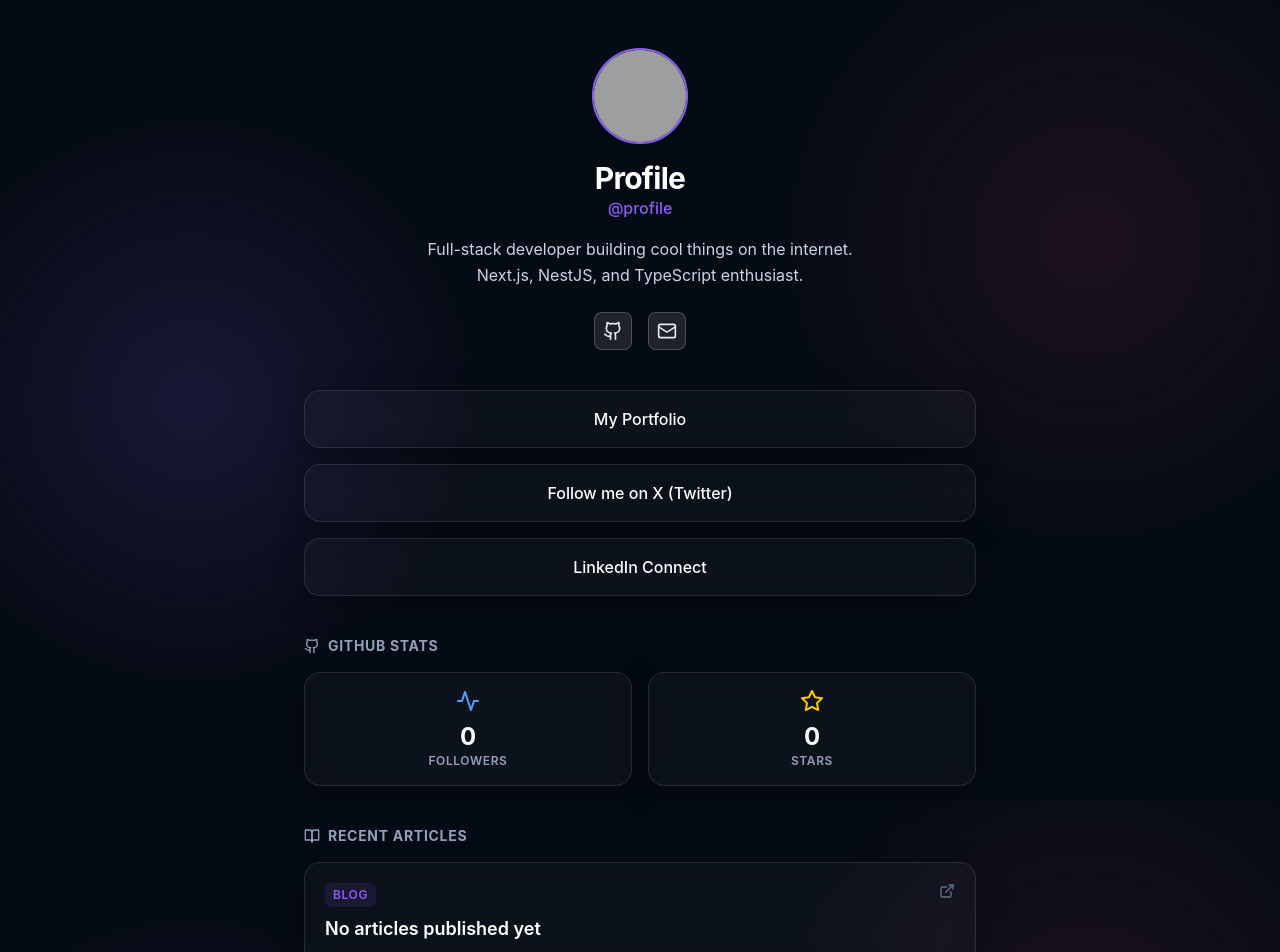
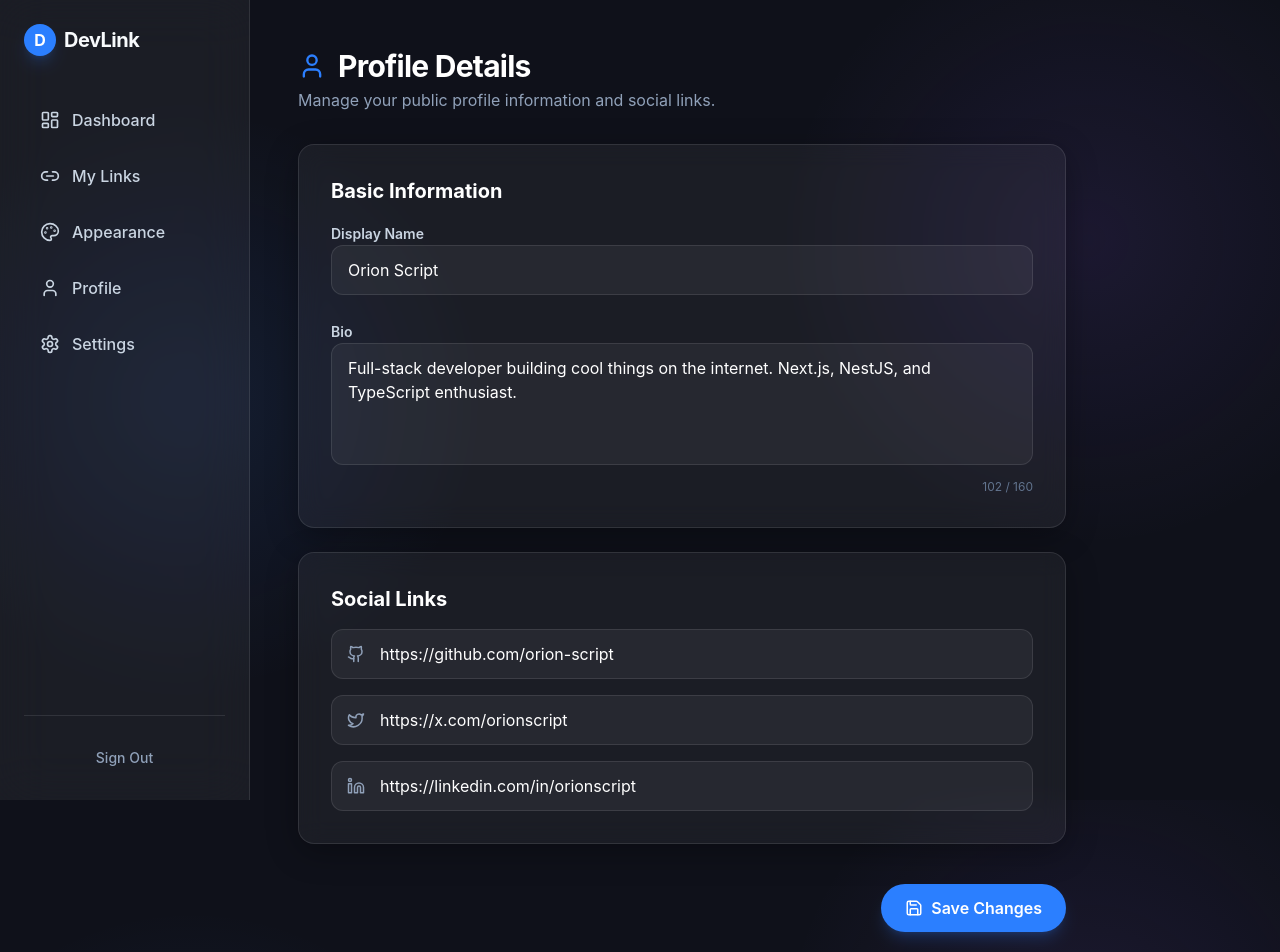
Before and after one commit to orion-script/link-in-bio-frontend, a Next.js app: page /profile in a window 1280 px wide. Shown: the top 952 px of the page. Built offline with nearby package versions, Linux system fonts and the light colour scheme; no server answers; grey boxes are pictures that could not be loaded.

Commit message:
Day 13: QA & Bug Fixes

```diff
--- /dev/null
+++ b/src/app/(dashboard)/profile/page.tsx
@@ -0,0 +1,149 @@
+'use client';
+
+import { useState } from 'react';
+import { User, Save, Github, Twitter, Linkedin, Loader } from 'lucide-react';
+
+export default function ProfilePage() {
+  const [loading, setLoading] = useState(false);
+  const [success, setSuccess] = useState(false);
+
+  // Mock state since we haven't built the PATCH /users/:id route
+  const [formData, setFormData] = useState({
+    displayName: 'Orion Script',
+    bio: 'Full-stack developer building cool things on the internet. Next.js, NestJS, and TypeScript enthusiast.',
+    githubUrl: 'https://github.com/orion-script',
+    twitterUrl: 'https://x.com/orionscript',
+    linkedinUrl: 'https://linkedin.com/in/orionscript'
+  });
+
+  const handleChange = (e: React.ChangeEvent<HTMLInputElement | HTMLTextAreaElement>) => {
+    setFormData({ ...formData, [e.target.name]: e.target.value });
+    setSuccess(false);
+  };
+
+  const handleSubmit = (e: React.FormEvent) => {
+    e.preventDefault();
+    setLoading(true);
+
+    // Simulate API request
+    setTimeout(() => {
+      setLoading(false);
+      setSuccess(true);
+      setTimeout(() => setSuccess(false), 3000);
+    }, 1000);
+  };
+
+  return (
+    <div className="space-y-8 animate-in fade-in duration-500 max-w-3xl">
+      <header className="flex justify-between items-center">
+        <div>
+          <h1 className="text-3xl font-bold tracking-tight text-white flex items-center gap-3">
+            <User size={28} className="text-blue-500" />
+            Profile Details
+          </h1>
+          <p className="text-slate-400 mt-1">Manage your public profile information and social links.</p>
+        </div>
+      </header>
+
+      <form onSubmit={handleSubmit} className="space-y-6">
+        <div className="glass-panel p-8 space-y-6">
+          <h2 className="text-xl font-bold text-white mb-4">Basic Information</h2>
+
+          <div className="space-y-2">
+            <label className="text-sm font-semibold text-slate-300">Display Name</label>
+            <input
+              type="text"
+              name="displayName"
+              value={formData.displayName}
+              onChange={handleChange}
+              className="w-full bg-white/5 border border-white/10 rounded-xl px-4 py-3 text-white focus:outline-none focus:border-blue-500 transition-colors"
+              placeholder="Your Name"
+            />
+          </div>
+
+          <div className="space-y-2">
+            <label className="text-sm font-semibold text-slate-300">Bio</label>
+            <textarea
+              name="bio"
+              value={formData.bio}
+              onChange={handleChange}
+              rows={4}
+              className="w-full bg-white/5 border border-white/10 rounded-xl px-4 py-3 text-white focus:outline-none focus:border-blue-500 transition-colors resize-none"
+              placeholder="Tell us about yourself..."
+            />
+            <p className="text-xs text-slate-500 text-right">{formData.bio.length} / 160</p>
+          </div>
+        </div>
+
+        <div className="glass-panel p-8 space-y-6">
+          <h2 className="text-xl font-bold text-white mb-4">Social Links</h2>
+
+          <div className="space-y-4">
+            <div className="relative">
+              <div className="absolute left-4 top-1/2 -translate-y-1/2 text-slate-400">
+                <Github size={18} />
+              </div>
+              <input
+                type="url"
+                name="githubUrl"
+                value={formData.githubUrl}
+                onChange={handleChange}
+                className="w-full bg-white/5 border border-white/10 rounded-xl pl-12 pr-4 py-3 text-white focus:outline-none focus:border-blue-500 transition-colors"
+                placeholder="https://github.com/yourusername"
+              />
+            </div>
+
+            <div className="relative">
+              <div className="absolute left-4 top-1/2 -translate-y-1/2 text-slate-400">
+                <Twitter size={18} />
+              </div>
+              <input
+                type="url"
+                name="twitterUrl"
+                value={formData.twitterUrl}
+                onChange={handleChange}
+                className="w-full bg-white/5 border border-white/10 rounded-xl pl-12 pr-4 py-3 text-white focus:outline-none focus:border-blue-500 transition-colors"
+                placeholder="https://x.com/yourusername"
+              />
+            </div>
+
+            <div className="relative">
+              <div className="absolute left-4 top-1/2 -translate-y-1/2 text-slate-400">
+                <Linkedin size={18} />
+              </div>
+              <input
+                type="url"
+                name="linkedinUrl"
+                value={formData.linkedinUrl}
+                onChange={handleChange}
+                className="w-full bg-white/5 border border-white/10 rounded-xl pl-12 pr-4 py-3 text-white focus:outline-none focus:border-blue-500 transition-colors"
+                placeholder="https://linkedin.com/in/yourusername"
+              />
+            </div>
+          </div>
+        </div>
+
+        <div className="flex justify-end pt-4">
+          <button
+            type="submit"
+            disabled={loading}
+            className={`flex items-center gap-2 px-6 py-3 rounded-full font-semibold transition-all ${
+              success
+                ? 'bg-emerald-500 text-white'
+                : 'bg-blue-500 hover:bg-blue-600 text-white hover:scale-105 active:scale-95 shadow-lg shadow-blue-500/20'
+            }`}
+          >
+            {loading ? (
+               <Loader size={18} className="animate-spin" />
+            ) : success ? (
+               <Save size={18} />
+            ) : (
+               <Save size={18} />
+            )}
+            {loading ? 'Saving...' : success ? 'Saved!' : 'Save Changes'}
+          </button>
+        </div>
+      </form>
+    </div>
+  );
+}
--- /dev/null
+++ b/src/app/(dashboard)/settings/page.tsx
@@ -0,0 +1,64 @@
+'use client';
+
+import { Settings, ShieldAlert, Mail } from 'lucide-react';
+
+export default function SettingsPage() {
+  return (
+    <div className="space-y-8 animate-in fade-in duration-500 max-w-3xl">
+      <header className="flex justify-between items-center">
+        <div>
+          <h1 className="text-3xl font-bold tracking-tight text-white flex items-center gap-3">
+            <Settings size={28} className="text-blue-500" />
+            Account Settings
+          </h1>
+          <p className="text-slate-400 mt-1">Manage your account preferences and security.</p>
+        </div>
+      </header>
+
+      <div className="glass-panel p-8 space-y-6">
+        <h2 className="text-xl font-bold text-white mb-4 flex items-center gap-2">
+          <Mail className="text-slate-400" size={20} />
+          Email Preferences
+        </h2>
+        <div className="space-y-4 border-b border-white/10 pb-6">
+          <div className="flex items-center justify-between">
+            <div>
+              <h3 className="font-medium text-white">Monthly Analytics Report</h3>
+              <p className="text-sm text-slate-400">Receive a summary of your profile views and link clicks.</p>
+            </div>
+            <label className="relative inline-flex items-center cursor-pointer">
+              <input type="checkbox" className="sr-only peer" defaultChecked />
+              <div className="w-11 h-6 bg-white/10 peer-focus:outline-none rounded-full peer peer-checked:after:translate-x-full peer-checked:after:border-white after:content-[''] after:absolute after:top-[2px] after:left-[2px] after:bg-white after:border-gray-300 after:border after:rounded-full after:h-5 after:w-5 after:transition-all peer-checked:bg-blue-500"></div>
+            </label>
+          </div>
+          <div className="flex items-center justify-between">
+            <div>
+              <h3 className="font-medium text-white">Product Updates</h3>
+              <p className="text-sm text-slate-400">Hear about new features and major updates first.</p>
+            </div>
+            <label className="relative inline-flex items-center cursor-pointer">
+              <input type="checkbox" className="sr-only peer" />
+              <div className="w-11 h-6 bg-white/10 peer-focus:outline-none rounded-full peer peer-checked:after:translate-x-full peer-checked:after:border-white after:content-[''] after:absolute after:top-[2px] after:left-[2px] after:bg-white after:border-gray-300 after:border after:rounded-full after:h-5 after:w-5 after:transition-all peer-checked:bg-blue-500"></div>
+            </label>
+          </div>
+        </div>
+
+        <h2 className="text-xl font-bold text-red-400 pt-2 flex items-center gap-2">
+          <ShieldAlert size={20} />
+          Danger Zone
+        </h2>
+        <div className="bg-red-500/10 border border-red-500/20 rounded-xl p-6 flex flex-col md:flex-row md:items-center justify-between gap-4">
+          <div>
+            <h3 className="font-medium text-white mb-1">Delete Account</h3>
+            <p className="text-sm text-slate-400">
+              Permanently delete your account and all of your content. This action cannot be undone.
+            </p>
+          </div>
+          <button className="px-6 py-2 rounded-xl border border-red-500/50 text-red-400 hover:bg-red-500 hover:text-white transition-colors font-medium whitespace-nowrap">
+            Delete Account
+          </button>
+        </div>
+      </div>
+    </div>
+  );
+}
```
